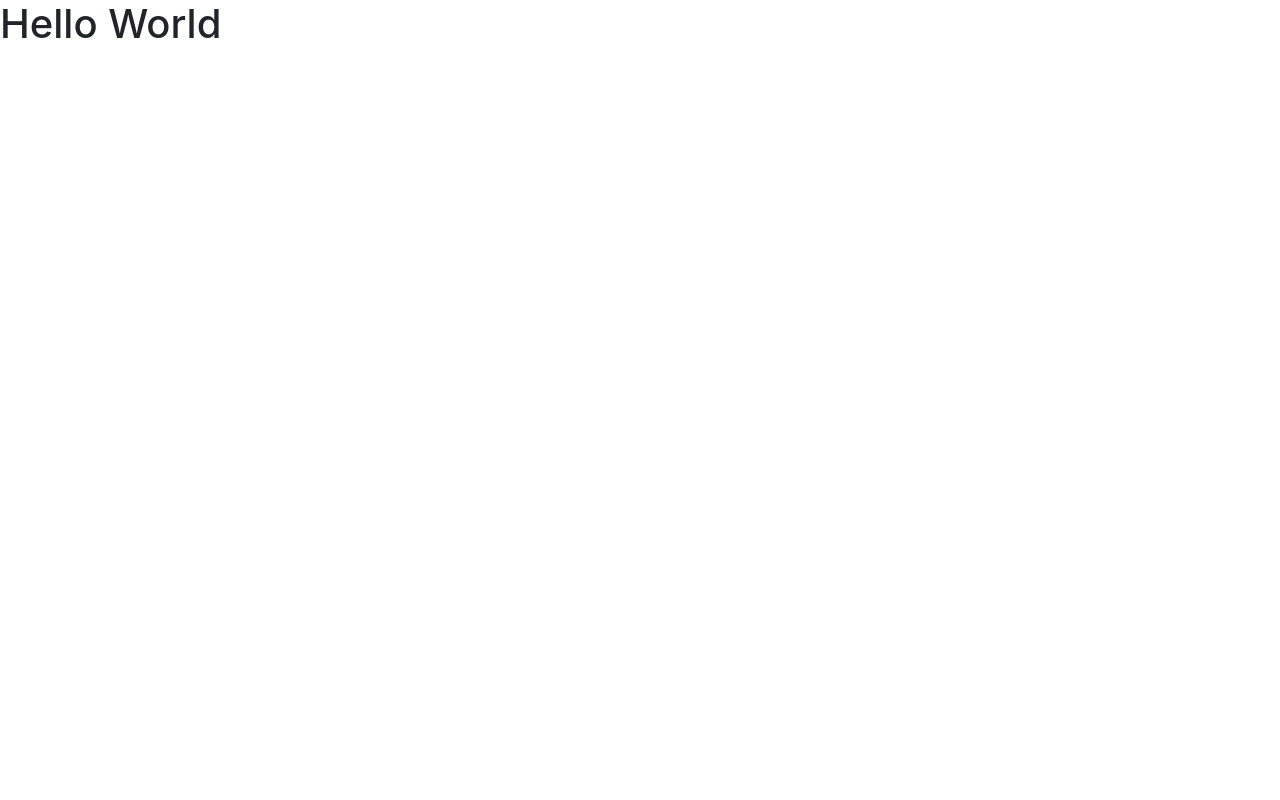
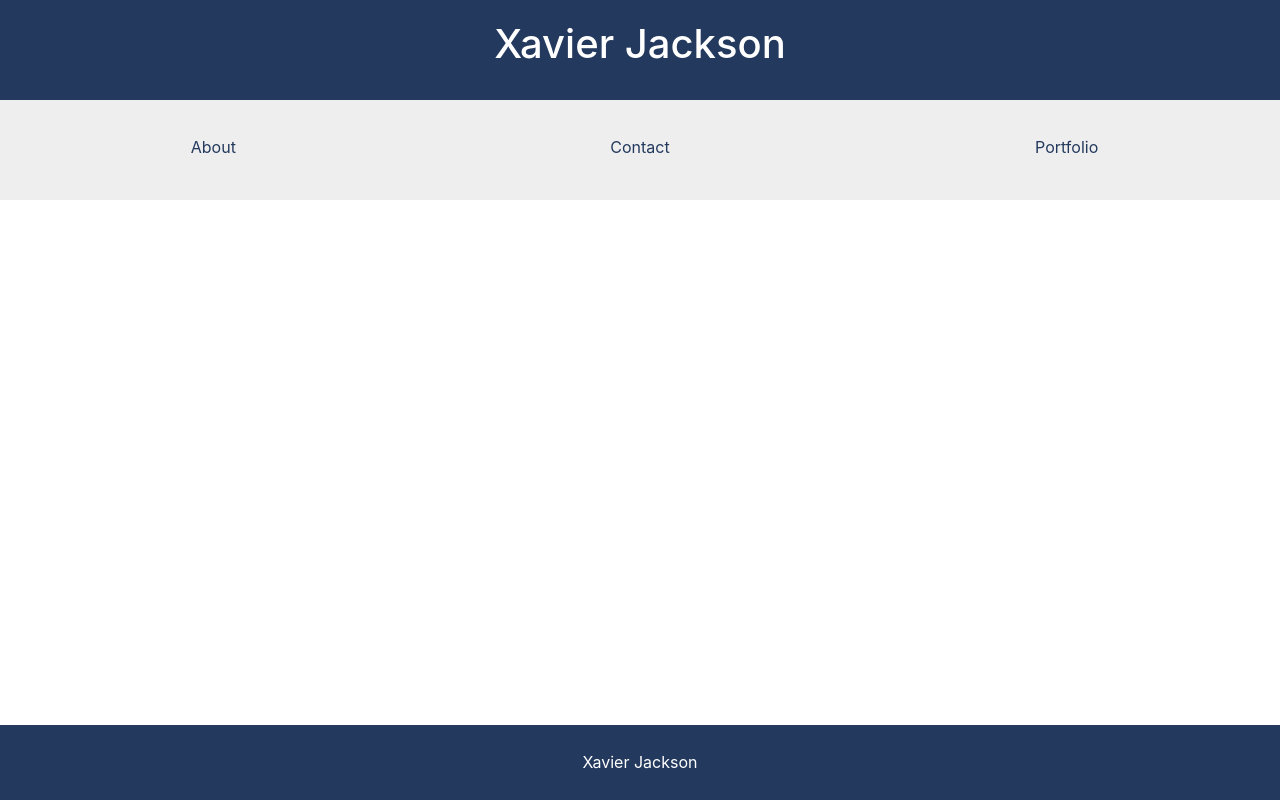
Before and after one commit to xj96/HW2, a plain HTML site: page index.html in a window 1280 px wide. Drawn offline with nearby package versions, Linux system fonts and the light colour scheme.

Commit message:
Created Header, Nav w/ links to other pages on the site, and a footer for all pages

```diff
--- a/index.html
+++ b/index.html
@@ -25,22 +25,48 @@
         href="https://fonts.googleapis.com/css2?family=Bebas+Neue&family=Quicksand:wght@500;700&family=Roboto:ital,wght@1,300&display=swap"
         rel="stylesheet">
 
-    <title>Xavier's Portfolio</title>
+    <link rel="stylesheet" href="style.css">
+
+    <title>About Me</title>
 </head>
 
 <body>
-    <h1>Hello World</h1>
+    <!-- A header with my name in it -->
+    <header>
+        <h1>Xavier Jackson</h1>
+    </header>
 
-    <!-- A header with my name on it -->
-    <!-- A navigation with 'About', 'Contact', and 'Portfolio' links -->
-    <!-- A container for the body -->
+    <!-- A container for the navigation -->
+    <div class="container-fluid">
+        <div class="row">
+            <div class="col-lg-4 col-4">
+                <a href="index.html" target="_self">About</a>
+            </div>
+            <div class="col-lg-4 col-4">
+                <a href="contact.html" target="_self">Contact</a>
+            </div>
+            <div class="col-lg-4 col-4">
+                <a href="portfolio.html" target="_self">Portfolio</a>
+            </div>
+        </div>
+    </div>
     <!-- A container for my main content -->
     <!-- A heading -->
     <!-- A horizontal rule  -->
     <!-- An image -->
     <!-- A paragraph -->
     <!-- A skinny box matching the color of the header -->
-    <!-- A footer -->
+
+    <!-- A container for the footer -->
+    <div class="container-fluid">
+        <div class="row">
+            <div class="col-12">
+                <footer>
+                    Xavier Jackson
+                </footer>
+            </div>
+        </div>
+    </div>
 
 </body>
 
--- a/style.css
+++ b/style.css
@@ -0,0 +1,57 @@
+ h1{
+    text-align: center;
+}
+
+header{
+    background-color: #23395d;
+    color: #fff;
+    top: 0em;
+    left: 0em;
+    right: 0em;
+    height: 100px;
+    padding: 20px;
+    margin: 0 auto;
+    text-align: center;
+}
+
+div.container-fluid{
+    background-color: #eee;
+}
+
+a{
+    color: #23395d;
+}
+
+a:link{
+    text-decoration: none;
+}
+
+a:hover{
+    background-color: #23395d;
+    color: #fff;
+    text-decoration: none;
+}
+
+div a{
+    background-color: #eee;
+    top: 0em;
+    left: 0em;
+    right: 0em;
+    height: 100px;
+    justify-self: center;
+    justify-content: center;
+    display: flex;
+    padding: 35px 35px;
+}
+
+footer{
+    position: fixed;
+    left: 0px;
+    right: 0px;
+    bottom: 0px;
+    background-color: #23395d;
+    color: #fff;
+    text-align: center;
+    height: 75px;
+    padding: 25px 25px;
+}
```
Also changed, not shown: contact.html (+30 -1 lines), portfolio.html (+31 -1 lines).
